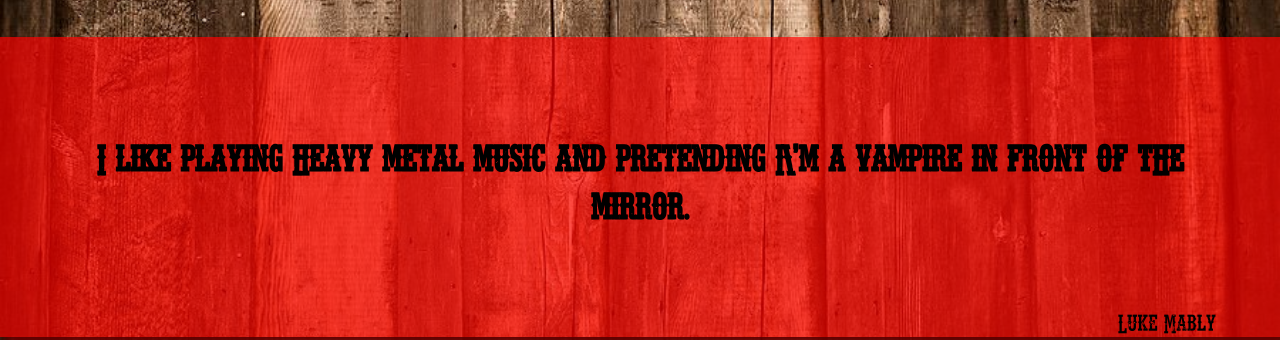
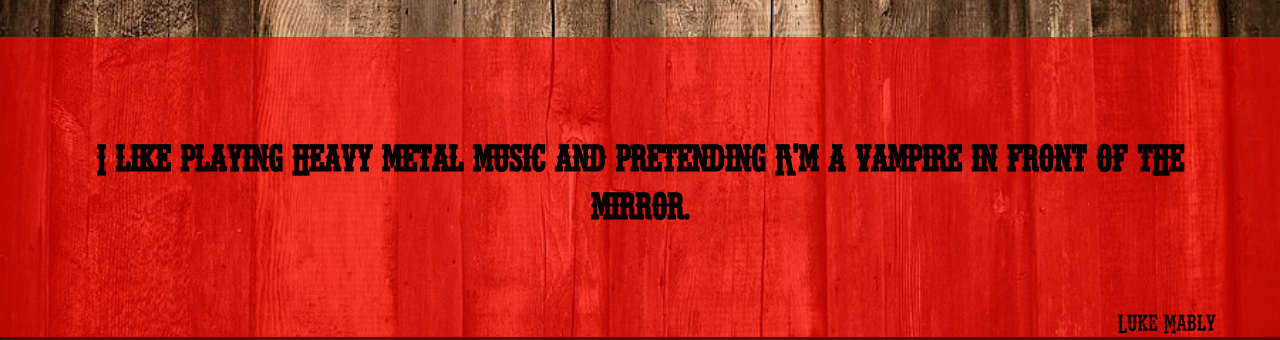
Before and after one commit to BeerDRinker/Random-Quote-Machine, a plain HTML site: page index.html in a window 1280 px wide. Shown: the part 187-527 px from the top of the page. Drawn offline with nearby package versions, Linux system fonts and the light colour scheme.

Commit message:
fixed background position

```diff
--- a/css/main.css
+++ b/css/main.css
@@ -6,9 +6,8 @@
 }
 
 body {
-    background-image: url(../img/rustic-wood.jpg);
+    background: url(../img/rustic-wood.jpg) no-repeat center center fixed;
     background-size: cover;
-    background-repeat: repeat-y;
     font-family: 'FortDeath';
 }
 
```
